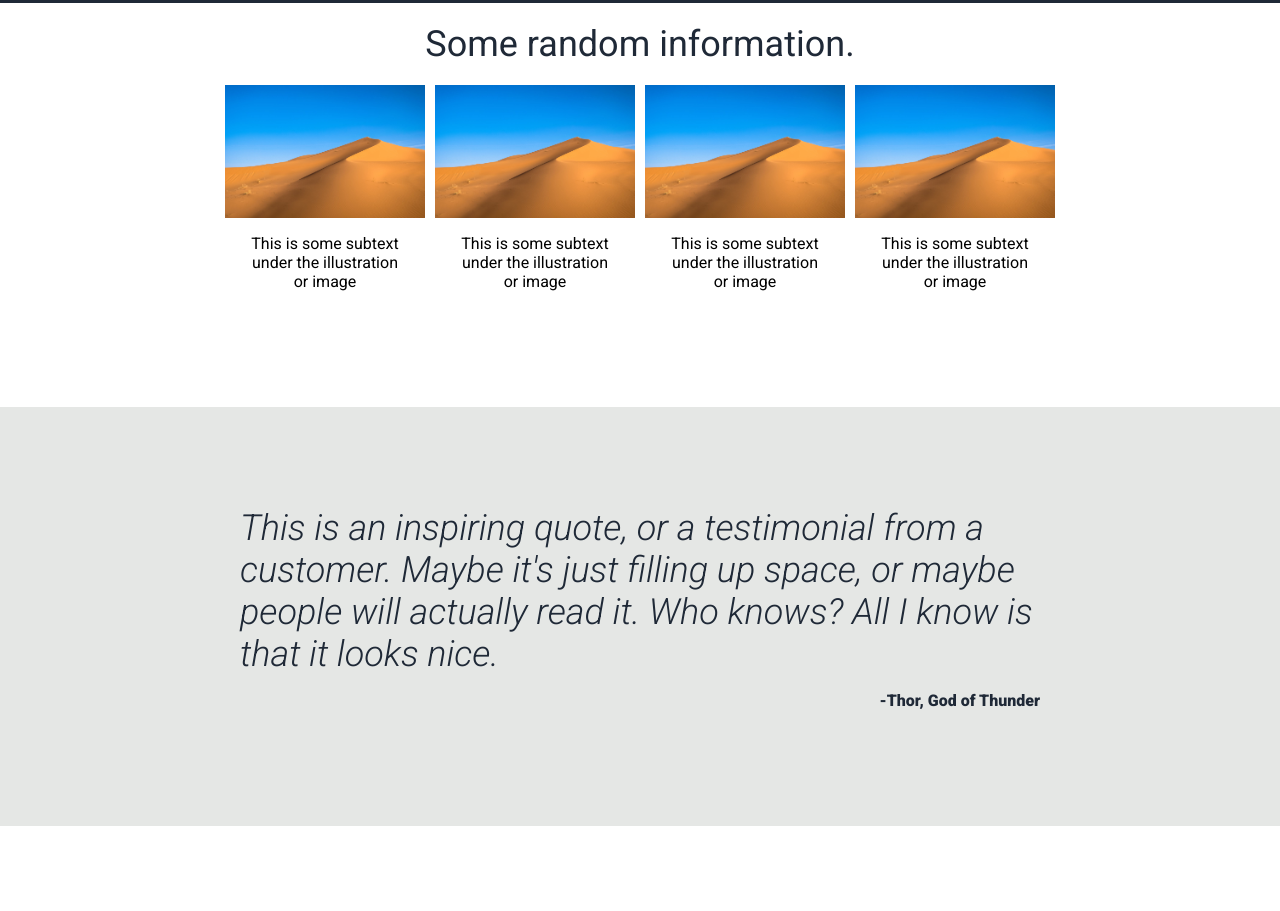
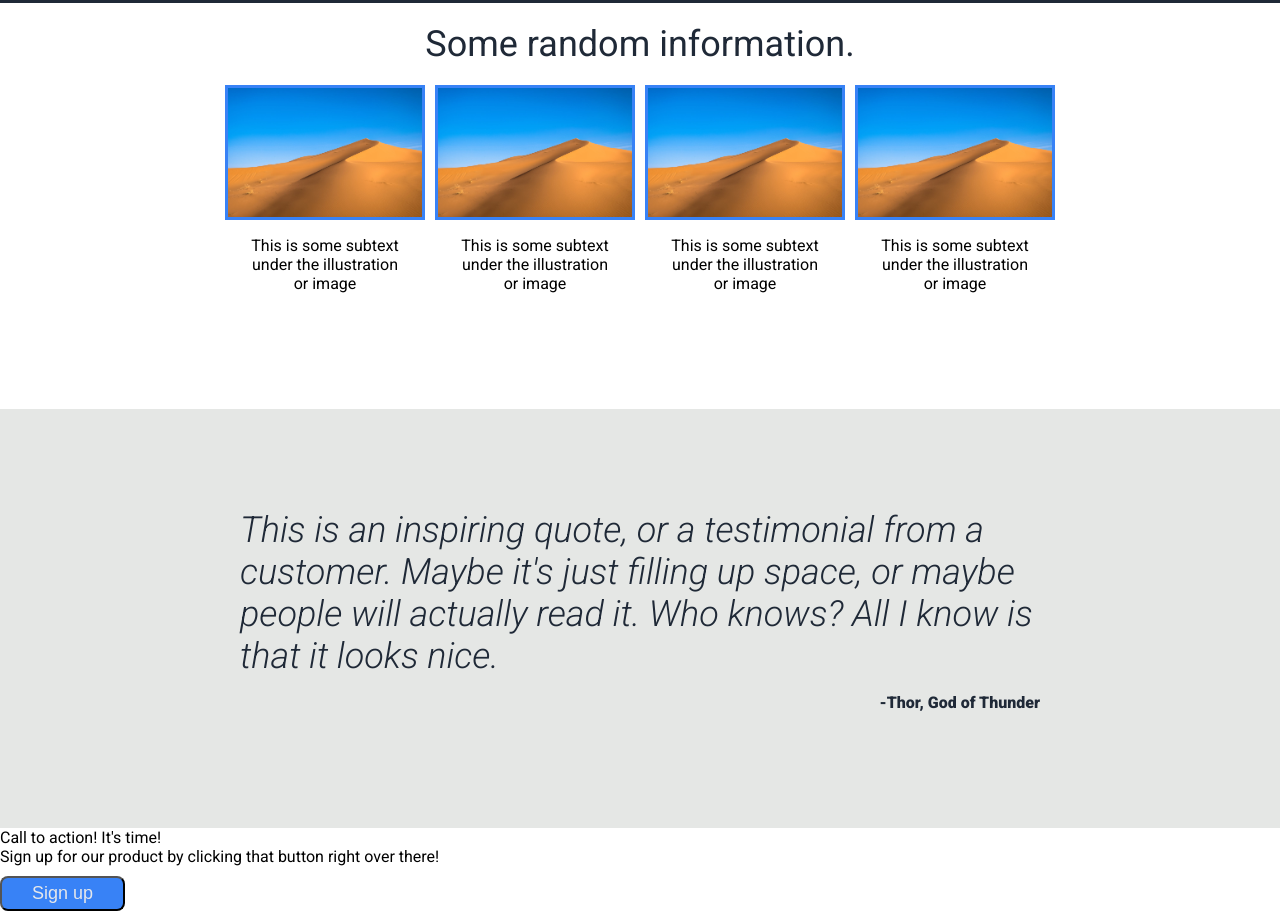
Before and after one commit to dionysisterziou/landing-page, a plain HTML site: page index.html in a window 1280 px wide. Shown: the part 512-1423 px from the top of the page. Before the commit the page ends 1338 px from the top, so only its background shows below. Drawn offline with Linux system fonts and the light colour scheme.

Commit message:
Create "call to action" section

```diff
--- a/index.html
+++ b/index.html
@@ -64,6 +64,15 @@
             <p class="quotee">-Thor, God of Thunder</p>
         </div>
     </div>
+
+    <div class="call-to-action">
+        <div class="call-to-action-text">
+            Call to action! It's time!
+        </div>
+        <div class="call-to-action-secondary">
+            Sign up for our product by clicking that button right over there!
+        </div>
+        <button class="call-tp-action-button">Sign up</button>
     </div>
 </body>
 
--- a/style.css
+++ b/style.css
@@ -108,6 +108,7 @@ button {
 .image {
     width: 200px;
     height: auto;
+    border: 3px solid #3882f6;
 }
 
 .image-text {
```
